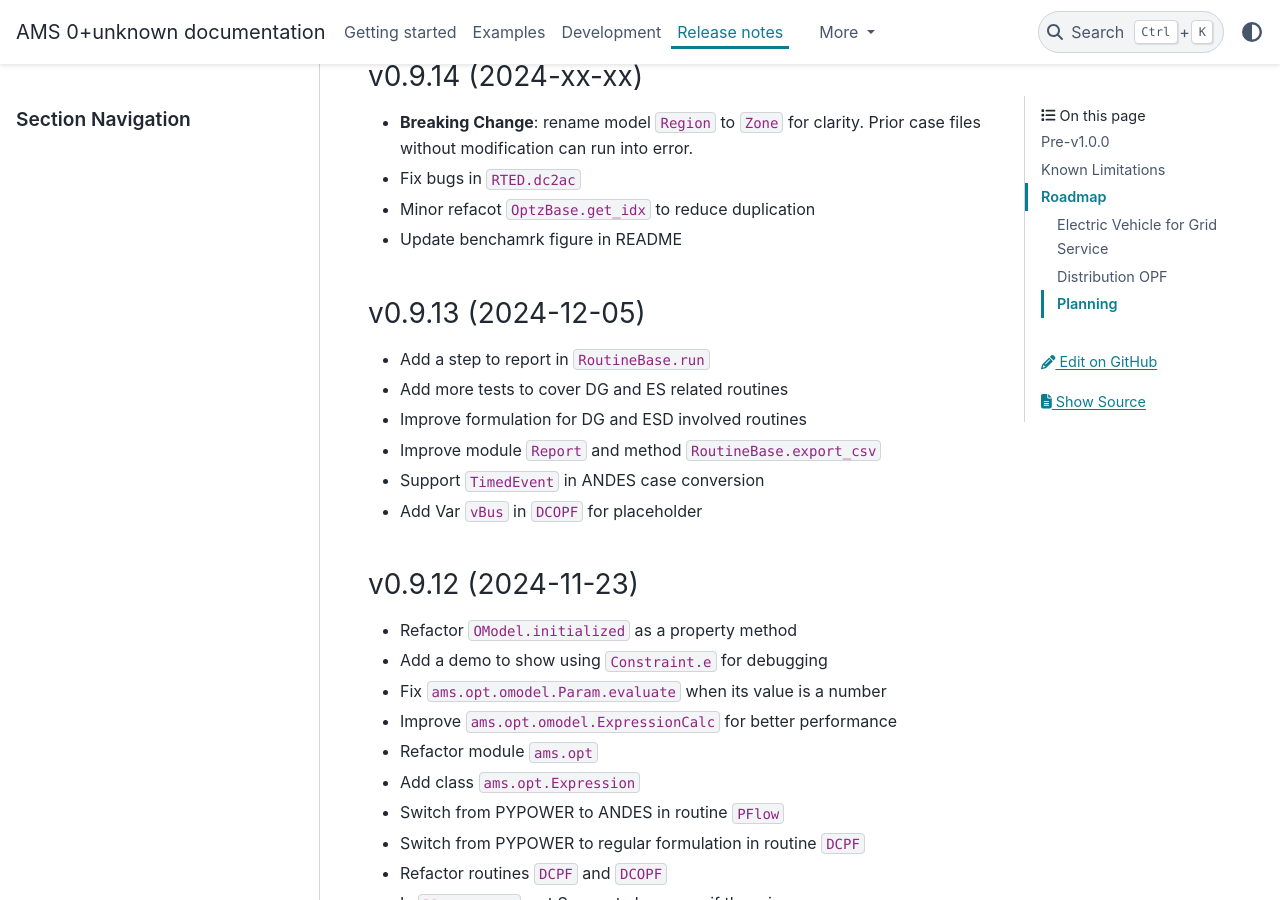
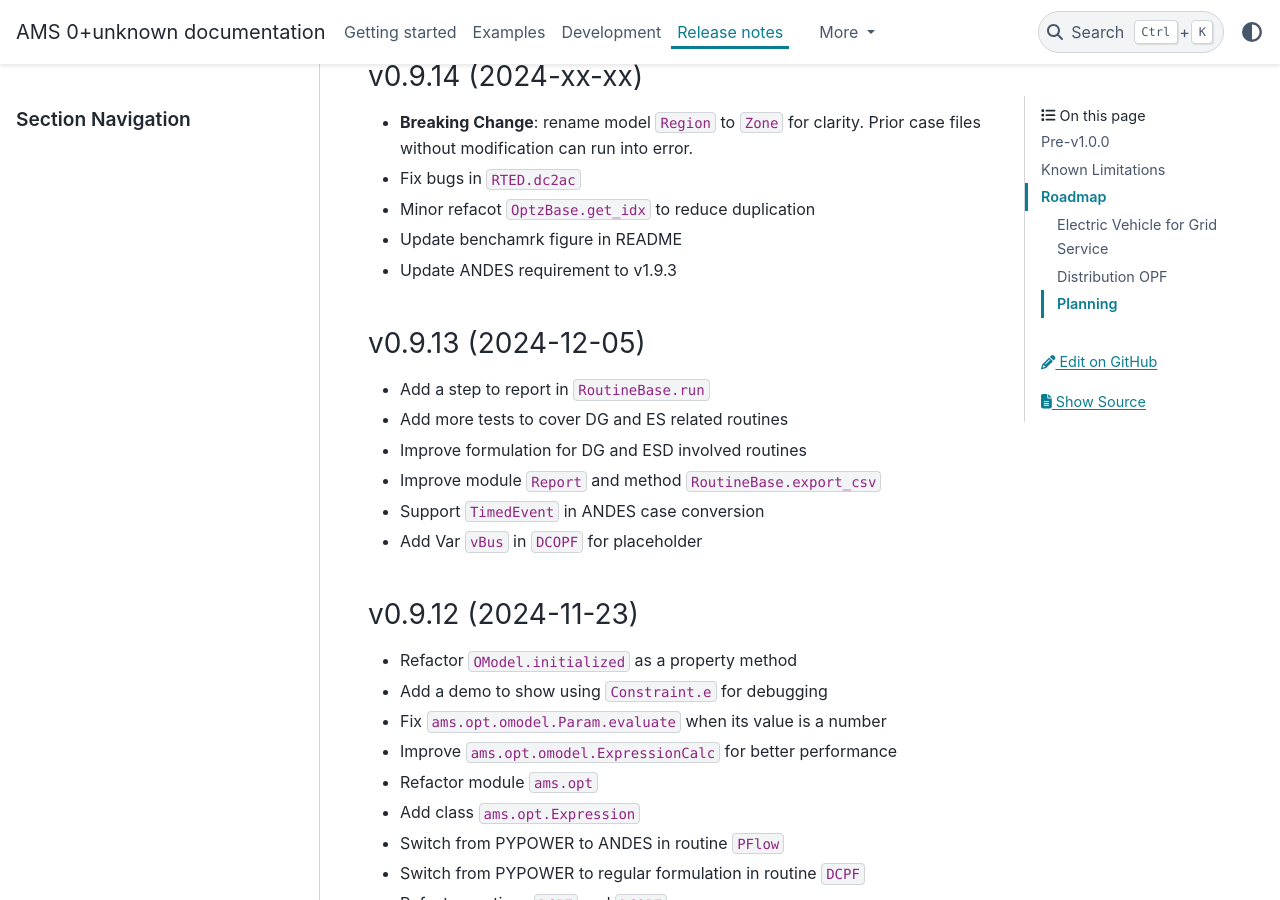
Before and after one commit to CURENT/ams, a Sphinx documentation site: the page built from docs/source/release-notes.rst, in a window 1280 px wide and 900 px high, scrolled down 301 px. Built offline with Sphinx 7.4.7 and the PyData theme 0.15.4, drawn with Linux system fonts in a browser that asks for light colours; pages that are not in the unit, such as notebooks, are missing from menus.

Commit message:
Update release notes

```diff
--- a/docs/source/release-notes.rst
+++ b/docs/source/release-notes.rst
@@ -17,6 +17,7 @@ v0.9.14 (2024-xx-xx)
 - Fix bugs in ``RTED.dc2ac``
 - Minor refacot ``OptzBase.get_idx`` to reduce duplication
 - Update benchamrk figure in README
+- Update ANDES requirement to v1.9.3
 
 v0.9.13 (2024-12-05)
 --------------------
```
